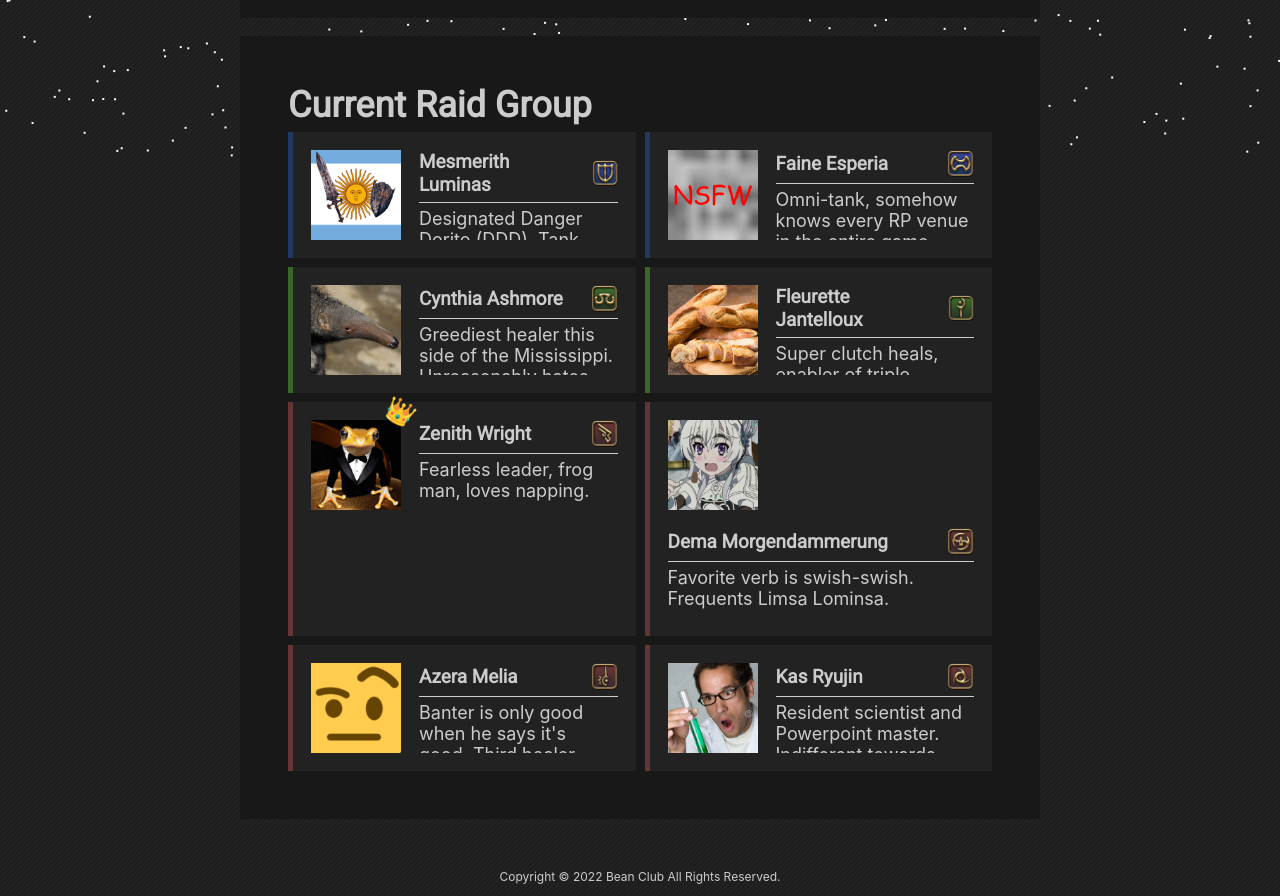
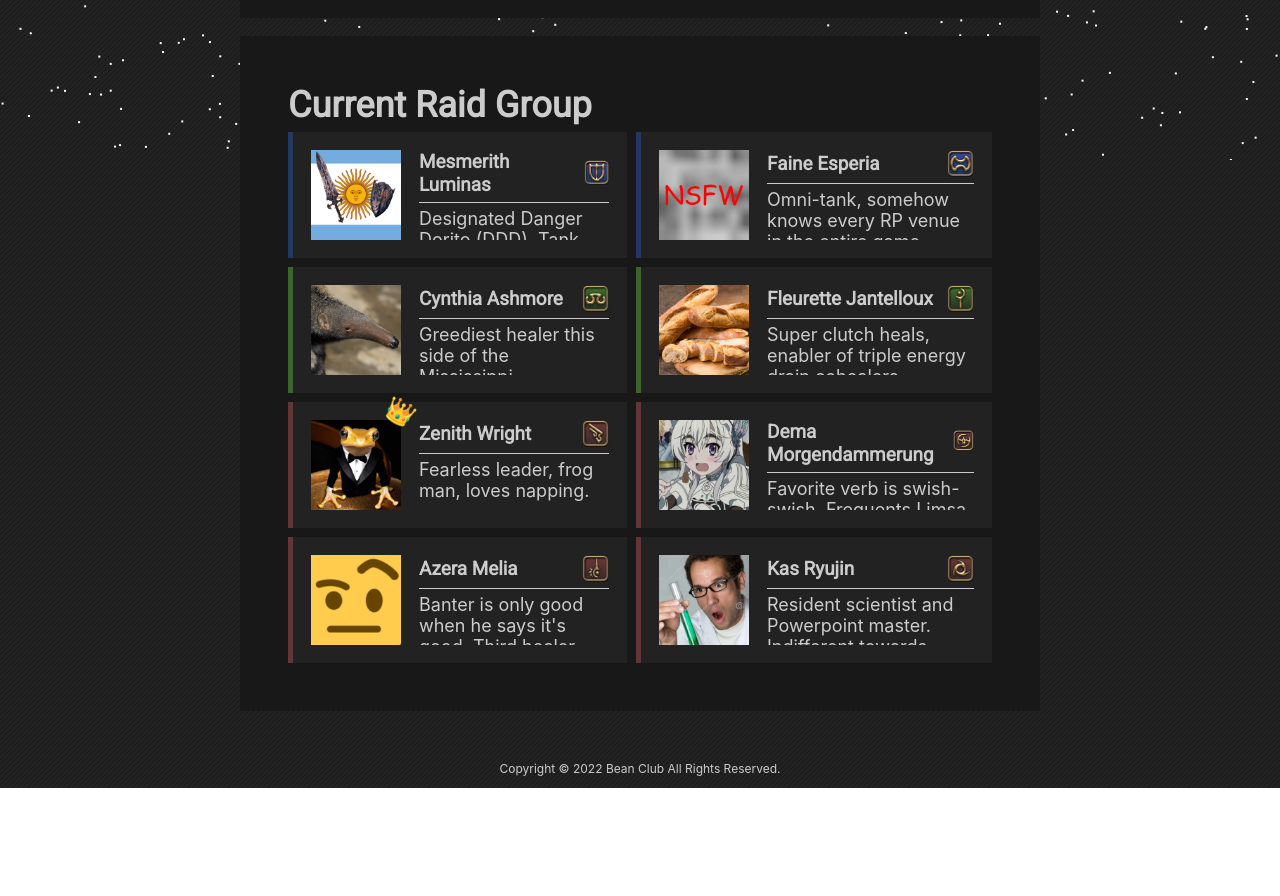
Before and after one commit to QualiaRC/bean-club, a React (Create React App) app: page /ffxiv in a window 1280 px wide. Shown: the part 640-1536 px from the top of the page. After the commit the page ends 1428 px from the top, so only its background shows below. Built offline with nearby package versions, Linux system fonts and the light colour scheme.

Commit message:
Changing flex to grid for character cards

```diff
--- a/src/subroutes/ffxiv/Ffxiv.css
+++ b/src/subroutes/ffxiv/Ffxiv.css
@@ -288,10 +288,9 @@ ul.hyperlink-list, ul.videos, ul.diagrams, ul.toolboxes {
 
 /* Character Card */
 .character-cards {
-  display: flex;
-  flex-wrap: wrap;
+  display: grid;
   gap: 0.5em;
-  justify-content: center;
+  grid-template-columns: repeat(2, 1fr);
 }
 .character-card {
   background: #222;
@@ -300,11 +299,6 @@ ul.hyperlink-list, ul.videos, ul.diagrams, ul.toolboxes {
   flex-direction: row;
   position:relative;
   gap: 1em;
-  width: calc(50% - 2.25em);
-  flex-wrap: wrap;
-}
-.character-card[data-color] {
-  width: calc(50% - 2.25em - 5px);
 }
 .character-card > .character-image {
   width: 5em;
@@ -563,10 +557,10 @@ ul.hyperlink-list, ul.videos, ul.diagrams, ul.toolboxes {
     width: calc(100vw - 24px);
     min-width: unset;
   }
-  .character-card, .character-card[data-color] {
-    min-width: unset;
-    width: 100%;
+  .character-cards {
+    grid-template-columns: repeat(1, 1fr);
   }
+
   /* ABYSSOS */
   .encounter-header {
     height: 150px;
```
